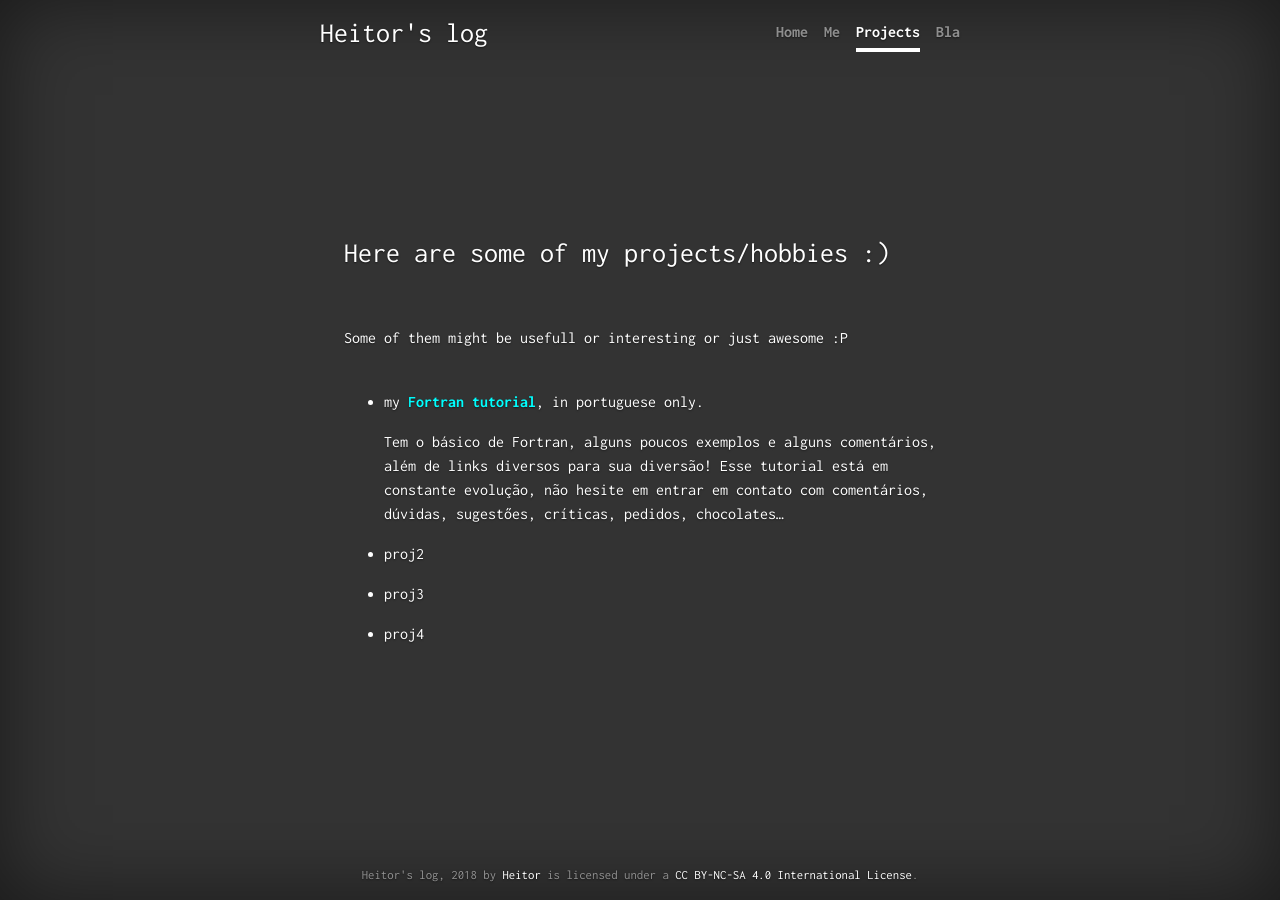
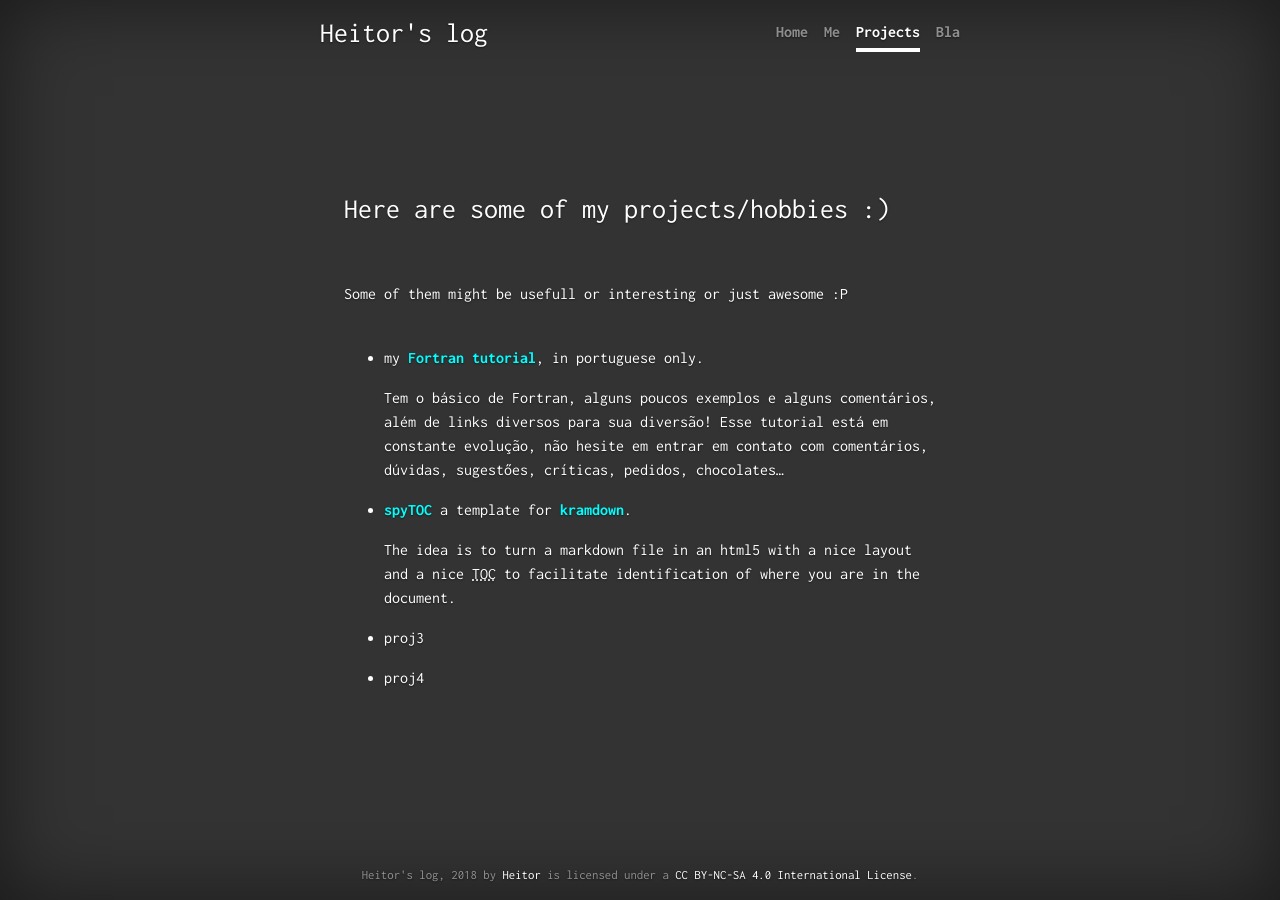
Before and after one commit to heitorPB/heitorPB.github.io, a Jekyll site: the page built from projects.md, in a window 1280 px wide. Built offline with Jekyll 4.4.1, drawn with Linux system fonts in a browser that asks for light colours.

Commit message:
add spytoc

```diff
--- a/projects.md
+++ b/projects.md
@@ -18,8 +18,14 @@ Some of them might be usefull or interesting or just awesome :P
   evolução, não hesite em entrar em contato com comentários, dúvidas,
   sugestőes, críticas, pedidos, chocolates...
 
-- proj2
+- **[spyTOC](https://github.com/heitorPB/kramdown-spytoc-template/)** a
+  template for [kramdown](https://kramdown.gettalong.org).
+
+  The idea is to turn a markdown file in an html5 with a nice layout and a nice
+  TOC to facilitate identification of where you are in the document.
 
 - proj3
 
 - proj4
+
+*[TOC]: Table of Contents
```
